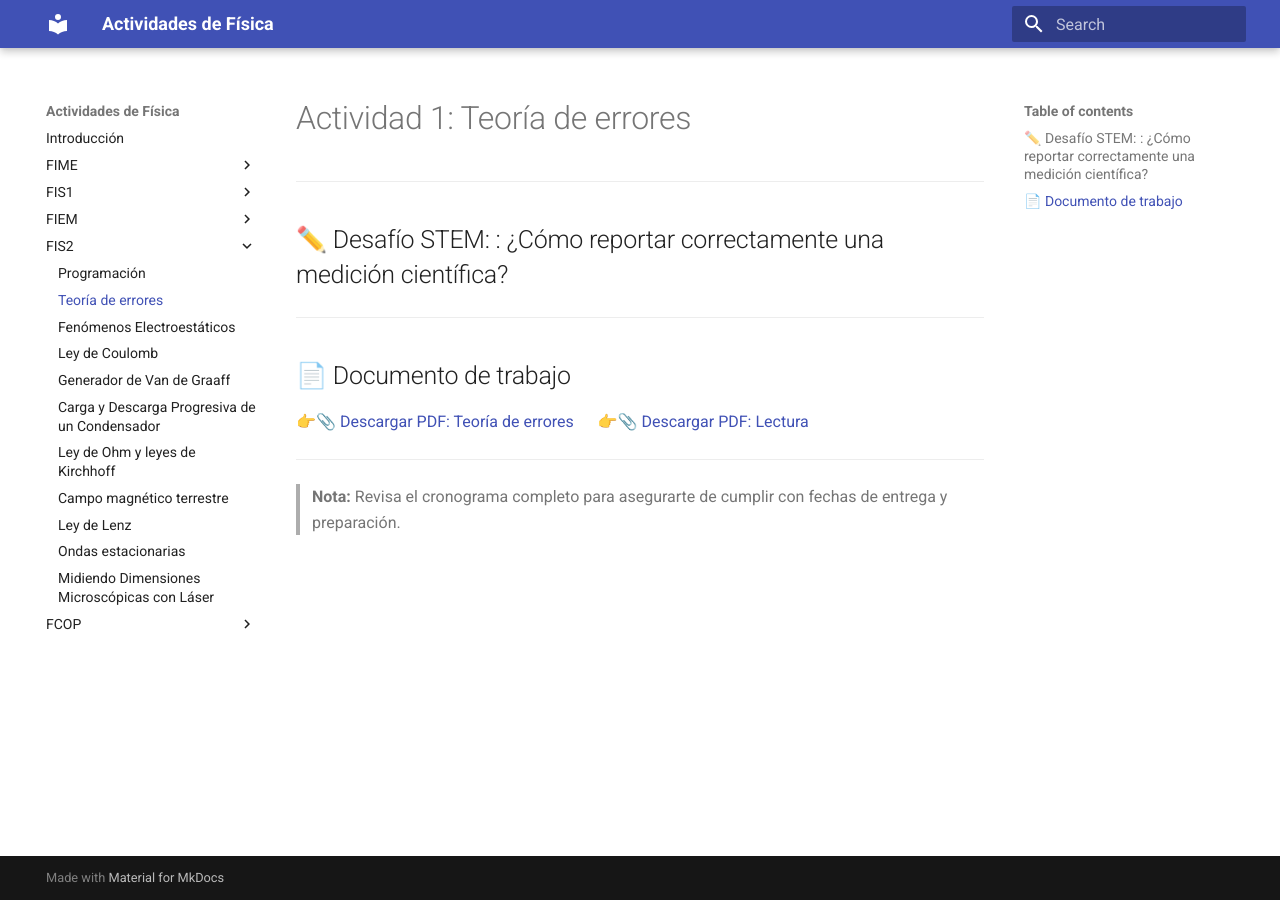
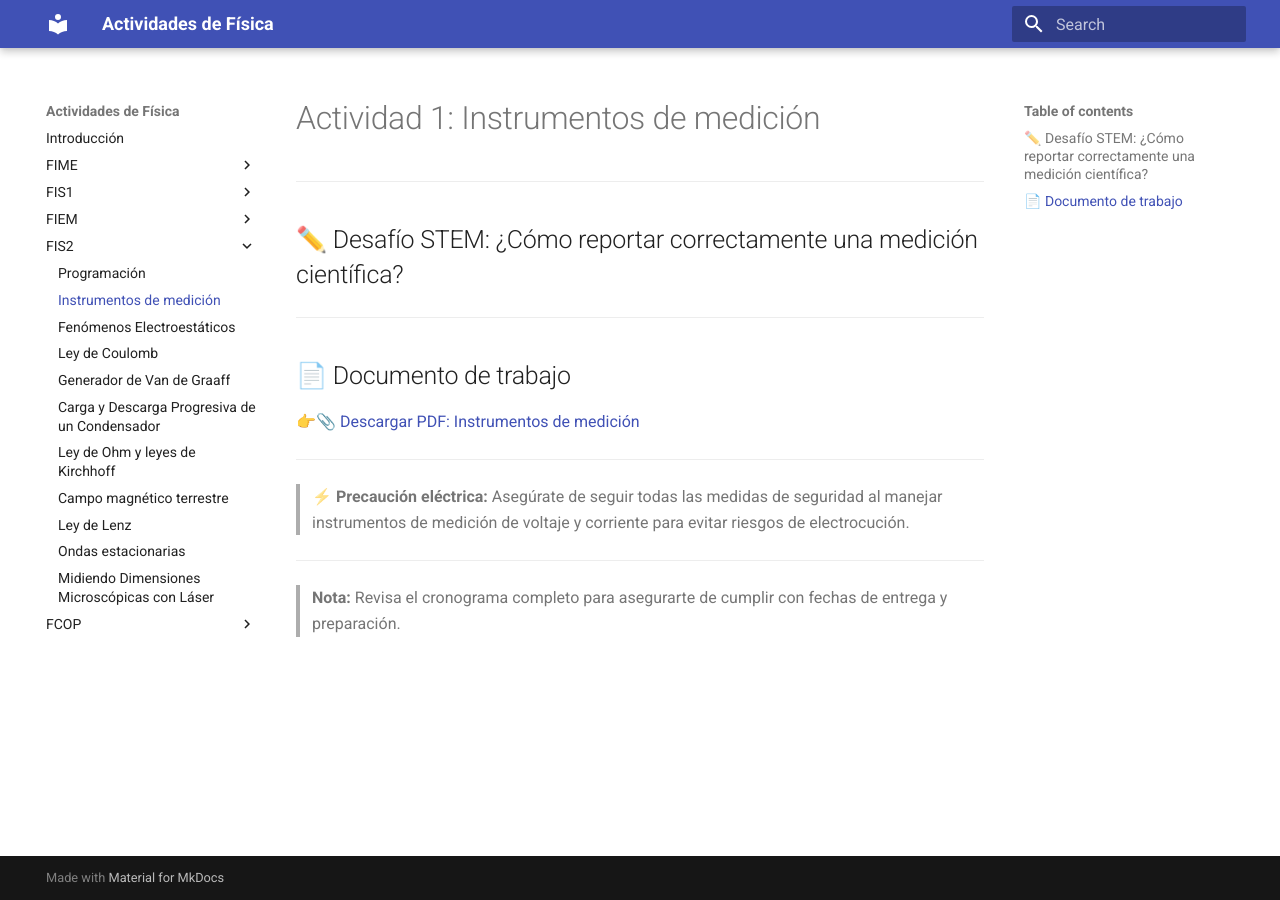
Before and after one commit to ladino72/STEM, an MkDocs documentation site: the page built from docs/FIS2/actividad-1.md, in a window 1280 px wide. Built offline with MkDocs 1.6.1 and Material for MkDocs 9.7.7, drawn with Linux system fonts in a browser that asks for light colours.

Commit message:
Se cambió la prctica de teoria de errores de FIEM y FIS2 por instrumentos de medición  para deploy automático MkDocs

```diff
--- a/docs/FIS2/actividad-1.md
+++ b/docs/FIS2/actividad-1.md
@@ -1,14 +1,18 @@
-# Actividad 1: Teoría de errores
+# Actividad 1: Instrumentos de medición
 
 ---
 
-## ✏️ Desafío STEM: : ¿Cómo reportar correctamente una medición científica?
+## ✏️ Desafío STEM: ¿Cómo reportar correctamente una medición científica?
 
 ---
 
 ## 📄 Documento de trabajo
 
-👉[📎 Descargar PDF: Teoría de errores](../FIS2/ErrorTheory.pdf) &nbsp;&nbsp;&nbsp;&nbsp; 👉[📎 Descargar PDF: Lectura](../FIS2/StudentReading.pdf)
+👉[📎 Descargar PDF: Instrumentos de medición](../FIS2/MeasuringInstruments.pdf)
+
+---
+
+> **⚡ Precaución eléctrica:** Asegúrate de seguir todas las medidas de seguridad al manejar instrumentos de medición de voltaje y corriente para evitar riesgos de electrocución.
 
 ---
 
--- a/mkdocs.yml
+++ b/mkdocs.yml
@@ -27,7 +27,7 @@ nav:
 
   - FIEM:
       - Programación: FIEM/index.md
-      - Teoría de errores: FIEM/actividad-1.md
+      - Instrumentos de medición: FIEM/actividad-1.md
       - Fenómenos Electroestáticos: FIEM/actividad-2.md
       - Ley de Coulomb: FIEM/actividad-3.md
       - Generador de Van de Graaff: FIEM/actividad-4.md
@@ -39,7 +39,7 @@ nav:
 
   - FIS2:
       - Programación: FIS2/index.md
-      - Teoría de errores: FIS2/actividad-1.md
+      - Instrumentos de medición: FIS2/actividad-1.md
       - Fenómenos Electroestáticos: FIS2/actividad-2.md
       - Ley de Coulomb: FIS2/actividad-3.md
       - Generador de Van de Graaff: FIS2/actividad-4.md
```
Also changed, not shown: docs/FIEM/actividad-1.md (+7 -3 lines), docs/FIEM/index.md (+2 -2 lines), docs/FIS2/index.md (+2 -2 lines), 4 other files.
